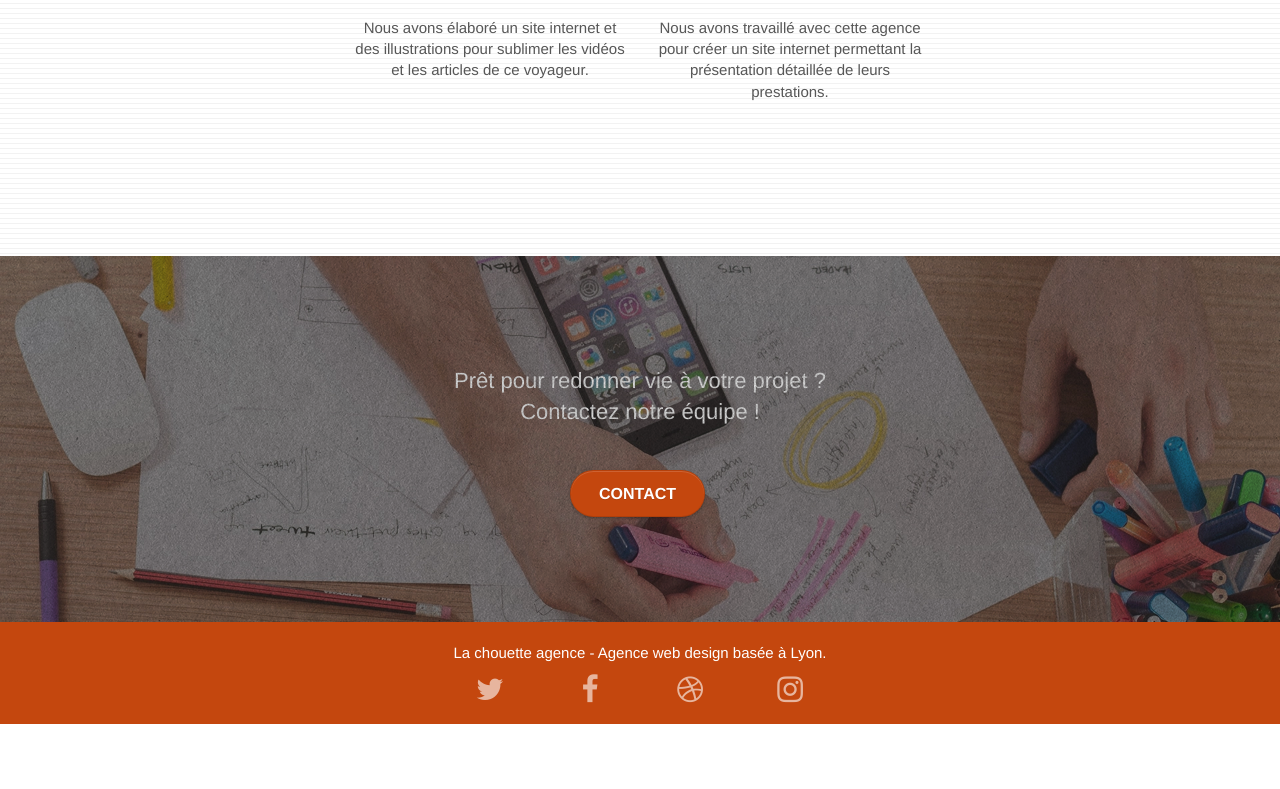
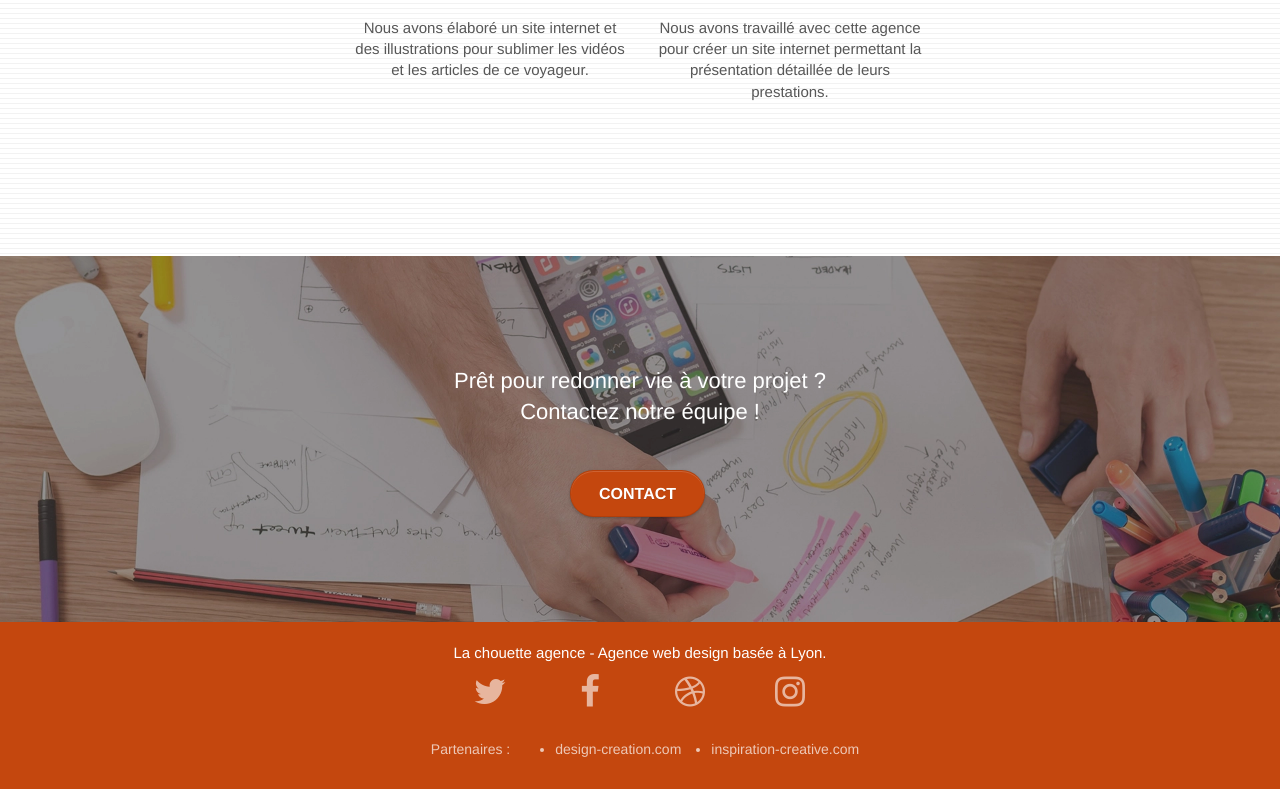
Before and after one commit to dimitri-lev/DimitriLevalois_4_14012022, a plain HTML site: page index.html in a window 1280 px wide. Shown: the part 2792-3581 px from the top of the page. Before the commit the page ends 3516 px from the top, so only its background shows below. Drawn offline with Linux system fonts and the light colour scheme.

Commit message:
update w3c

```diff
--- a/index.html
+++ b/index.html
@@ -176,7 +176,7 @@
 					</div>
 				</section>
 
-				<section class="bloc bgc-dark-slate-blue bg-banniere d-bloc bloc-bg-texture texture-paper" id="bloc-5-cta">
+				<section class="bloc bgc-dark-slate-blue bg-banniere d-bloc bloc-bg-texture" id="bloc-5-cta">
 					<div class="container bloc-lg">
 						<div class="row">
 							<h2 class="mg-md text-center tc-white">
@@ -222,6 +222,11 @@
 								</div>
 							</div>
 						</div>
+						<ul class="partenaires">
+							<li>Partenaires :</li>
+							<li>design-creation.com</li>
+							<li>inspiration-creative.com</li>
+						</ul>
 					</div>
 				</div>
 			</footer>
--- a/style.css
+++ b/style.css
@@ -480,7 +480,7 @@ button {
 }
 
 .icon-md {
-    font-size: 30px!important;
+    font-size: 35px!important;
 }
 
 .icon-lg {
@@ -879,6 +879,21 @@ footer .col-sm-3 {
     margin-left: auto;
 }
 
+.partenaires {
+    display: flex;
+    justify-content: center;
+    padding-top: 30px;
+}
+
+.partenaires li{
+    margin-right: 30px;
+}
+
+.partenaires li:first-child {
+    list-style-type: none;
+    padding-right: 15px;
+}
+
 @media (max-width: 1024px) {
     .bloc {
         padding-left: 20px;
@@ -902,13 +917,13 @@ footer .col-sm-3 {
     }
 }
 
-@media only screen and (min-device-width: 768px) and (max-device-width: 1024px) and (orientation: landscape) {
+@media only screen and (min-width: 768px) and (max-width: 1024px) and (orientation: landscape) {
     .b-parallax {
         background-attachment: scroll;
     }
 }
 
-@media only screen and (min-device-width: 1024px) and (max-device-width: 1366px) and (-webkit-min-device-pixel-ratio: 1.5) {
+@media only screen and (min-width: 1024px) and (max-width: 1366px) and (-webkit-min-device-pixel-ratio: 1.5) {
     .b-parallax {
         background-attachment: scroll;
     }
@@ -927,8 +942,8 @@ footer .col-sm-3 {
         position: relative;
     }
     .bloc {
-        padding-left: constant(safe-area-inset-left);
-        padding-right: constant(safe-area-inset-right);
+        /* padding-left: constant(safe-area-inset-left);
+        padding-right: constant(safe-area-inset-right); */
     }
     .bloc-group,
     .bloc-group .bloc {
@@ -938,8 +953,8 @@ footer .col-sm-3 {
     .bloc-fill-screen .fill-bloc-top-edge,
     .bloc-fill-screen .fill-bloc-bottom-edge {
         padding: 0 20px;
-        padding-left: constant(safe-area-inset-left);
-        padding-right: constant(safe-area-inset-right);
+        /* padding-left: constant(safe-area-inset-left);
+        padding-right: constant(safe-area-inset-right); */
     }
 }
 
```
Also changed, not shown: contact.html (+6 -1 lines).
